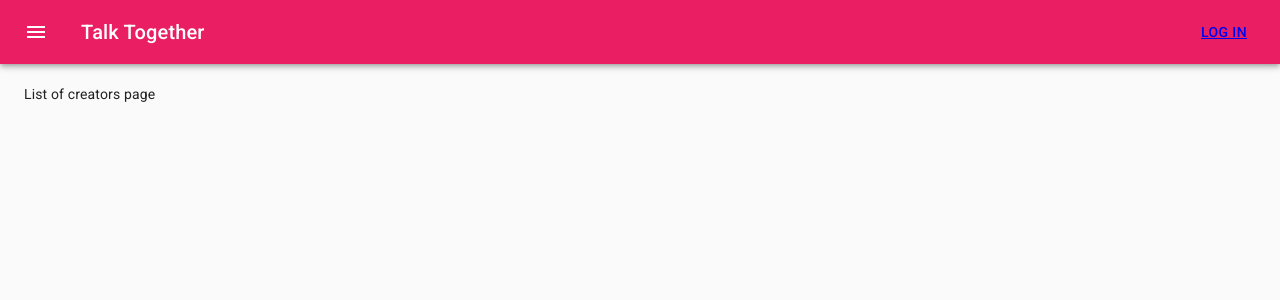
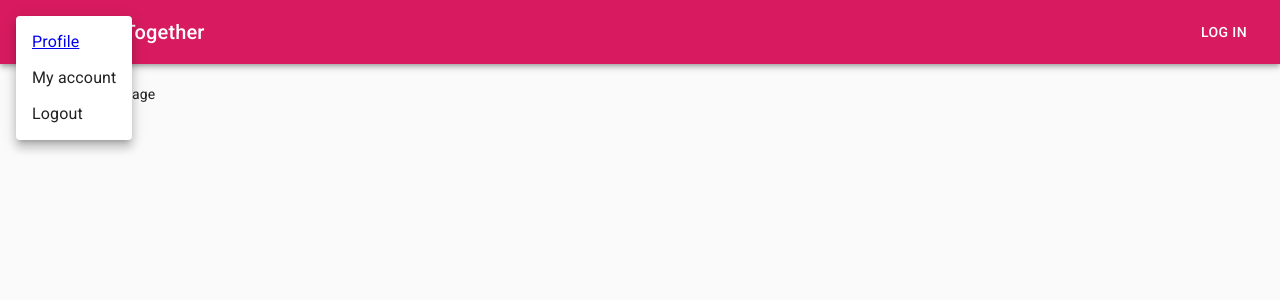
Before and after one commit to ZachRoberts25/talk-time-ui, a React (Create React App) app: page / in a window 1280 px wide. Both pictures are taken after a click on the button "menu". Shown: the top 300 px of the page. Built offline with nearby package versions, Linux system fonts and the light colour scheme; no server answers.

Commit message:
working on menu nav and some css

```diff
--- a/src/App.css
+++ b/src/App.css
@@ -1,10 +1,15 @@
-
-
+header a,
+header a:visited,
+header a:focus,
+header a:hover {
+  color: #ffffff;
+  text-decoration: none;
+}
 
 footer {
   height: 40px;
-  background-color: #EFEFEF;
-  color:#000000;
+  background-color: #efefef;
+  color: #000000;
   display: flex;
   justify-content: center;
   align-items: center;
--- a/src/App.js
+++ b/src/App.js
@@ -30,7 +30,7 @@ if (!getApps().length) {
 const theme = createTheme({
   palette: {
     primary: {
-      main: pink[500],
+      main: pink[600],
     },
   },
 });
--- a/src/components/Header.js
+++ b/src/components/Header.js
@@ -4,9 +4,11 @@ import Toolbar from "@material-ui/core/Toolbar"
 import Typography from "@material-ui/core/Typography"
 import Button from "@material-ui/core/Button"
 import IconButton from "@material-ui/core/IconButton"
+import Menu from "@material-ui/core/Menu"
+import MenuItem from "@material-ui/core/MenuItem"
 import MenuIcon from "@material-ui/icons/Menu"
 import { Link } from "react-router-dom"
-import { useContext } from "react"
+import { useContext, useState } from "react"
 import { AuthContext } from "../context/AuthContext"
 
 const useStyles = makeStyles((theme) => ({
@@ -25,6 +27,15 @@ export default function Header() {
   const classes = useStyles()
   const { user } = useContext(AuthContext)
   console.log(user)
+
+  const [anchorEl, setAnchorEl] = useState(null)
+  const openMenu = (event) => {
+    setAnchorEl(event.currentTarget)
+  }
+  const closeMenu = () => {
+    setAnchorEl(null)
+  }
+
   return (
     <div className={classes.root}>
       <AppBar position="static">
@@ -34,9 +45,23 @@ export default function Header() {
             className={classes.menuButton}
             color="inherit"
             aria-label="menu"
+            aria-controls="simple-menu"
+            aria-haspopup="true"
+            onClick={openMenu}
           >
             <MenuIcon />
           </IconButton>
+          <Menu
+        id="simple-menu"
+        anchorEl={anchorEl}
+        keepMounted
+        open={Boolean(anchorEl)}
+        onClose={closeMenu}
+      >
+        <MenuItem onClick={closeMenu}><Link to={`/creator/${user?.id}`}>Profile</Link></MenuItem>
+        <MenuItem onClick={closeMenu}>My account</MenuItem>
+        <MenuItem onClick={closeMenu}>Logout</MenuItem>
+      </Menu>
           <Typography variant="h6" className={classes.title}>
             &nbsp;Talk Together
           </Typography>
```
Also changed, not shown: public/index.html (+0 -23 lines), src/components/Footer.js (+5 -6 lines).
